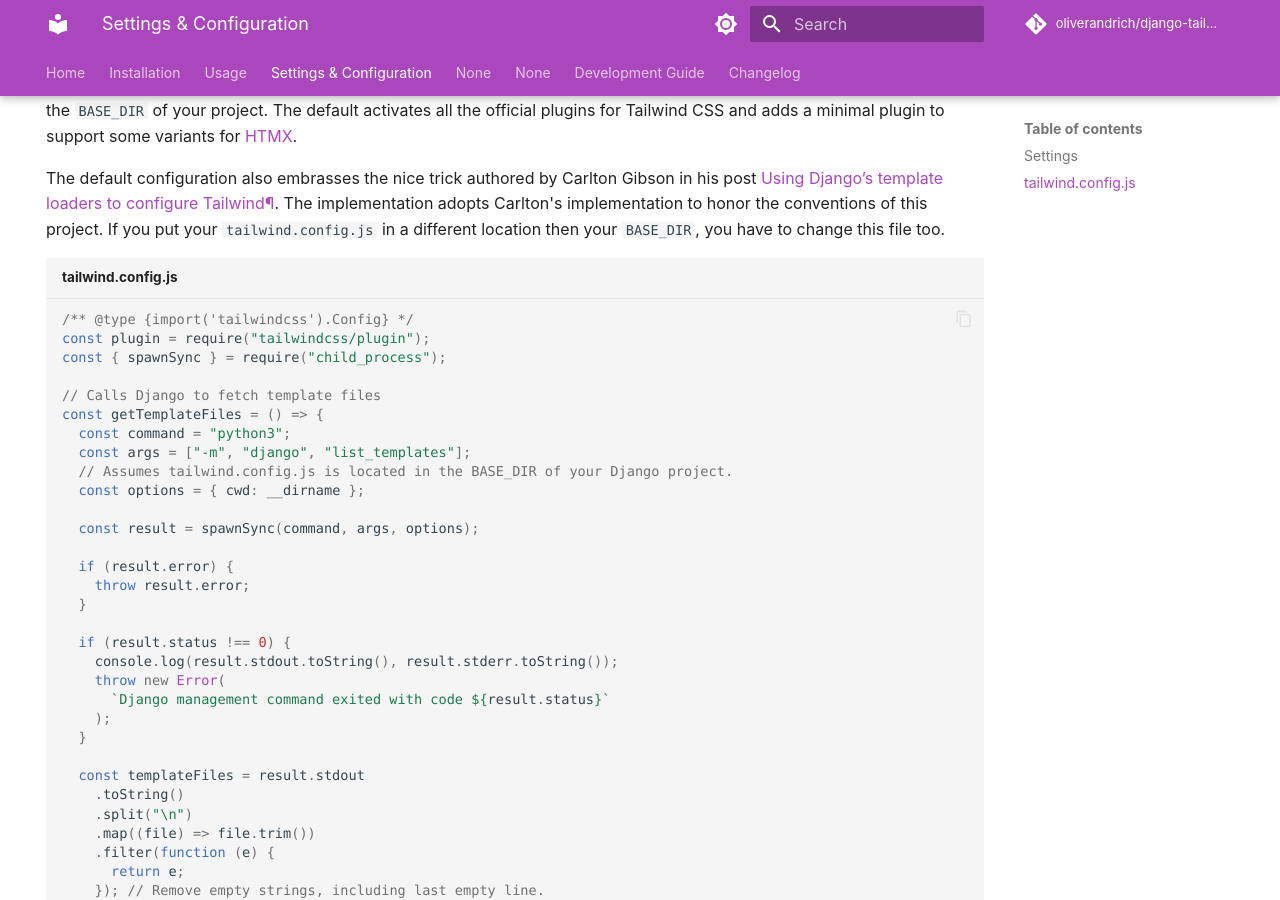
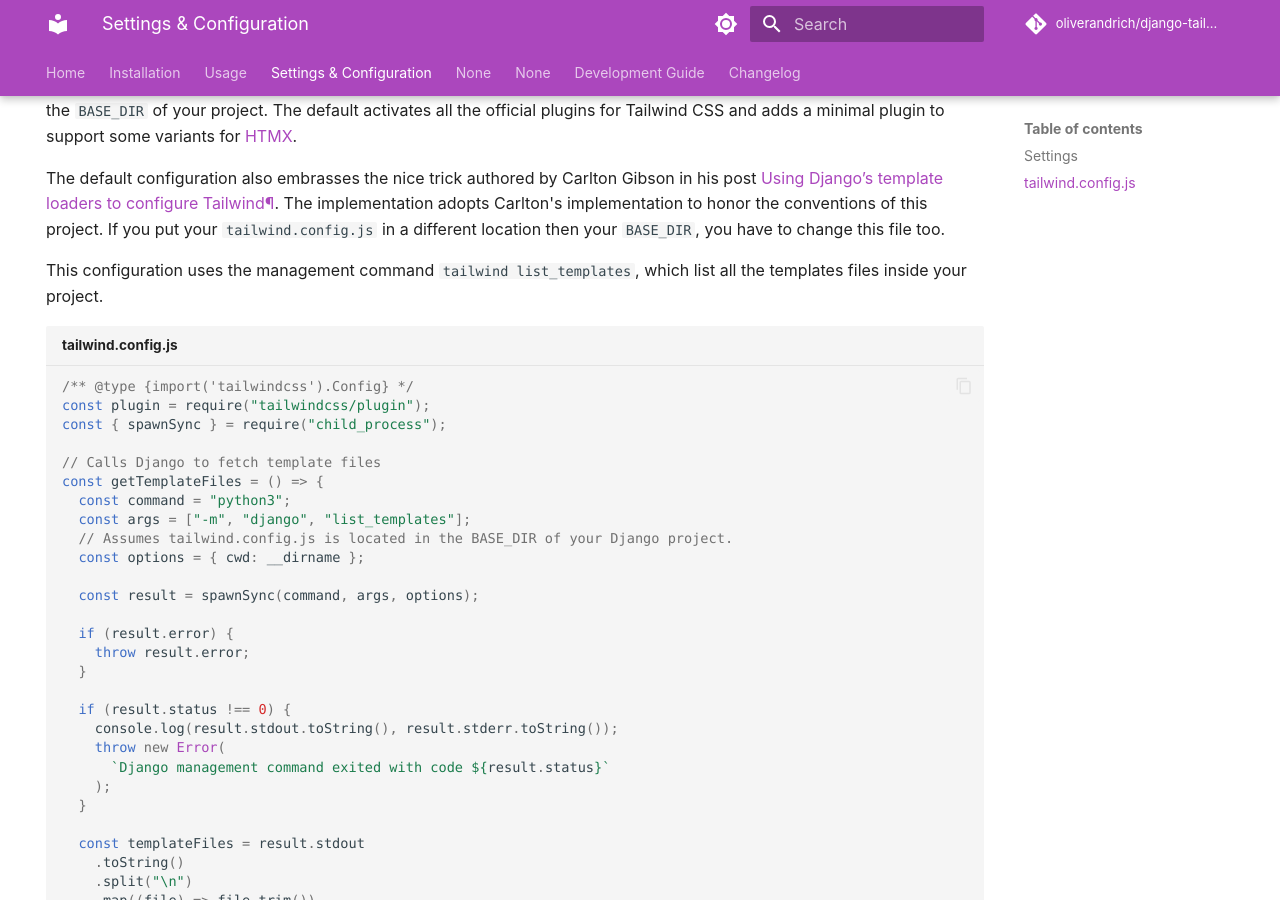
Before and after one commit to oliverandrich/django-tailwind-cli, an MkDocs documentation site: the page built from docs/settings.md, in a window 1280 px wide and 900 px high, scrolled down 1071 px. Built offline with MkDocs 1.6.1 and Material for MkDocs 9.7.7, drawn with Linux system fonts in a browser that asks for light colours; comment, search, counter and statistics services are not loaded.

Commit message:
Added a clarification to the documentation.

````diff
--- a/docs/settings.md
+++ b/docs/settings.md
@@ -41,6 +41,8 @@
 If you don't create a `tailwind.config.js` file yourself, the management commands will create a sane default for you inside the `BASE_DIR` of your project. The default activates all the official plugins for Tailwind CSS and adds a minimal plugin to support some variants for [HTMX](https://htmx.org/).
 
 The default configuration also embrasses the nice trick authored by Carlton Gibson in his post [Using Django’s template loaders to configure Tailwind¶](https://noumenal.es/notes/tailwind/django-integration/). The implementation adopts Carlton's implementation to honor the conventions of this project. If you put your `tailwind.config.js` in a different location then your `BASE_DIR`, you have to change this file too.
+
+This configuration uses the management command `tailwind list_templates`, which list all the templates files inside your project.
 
 ```javascript title="tailwind.config.js"
 /** @type {import('tailwindcss').Config} */
````
